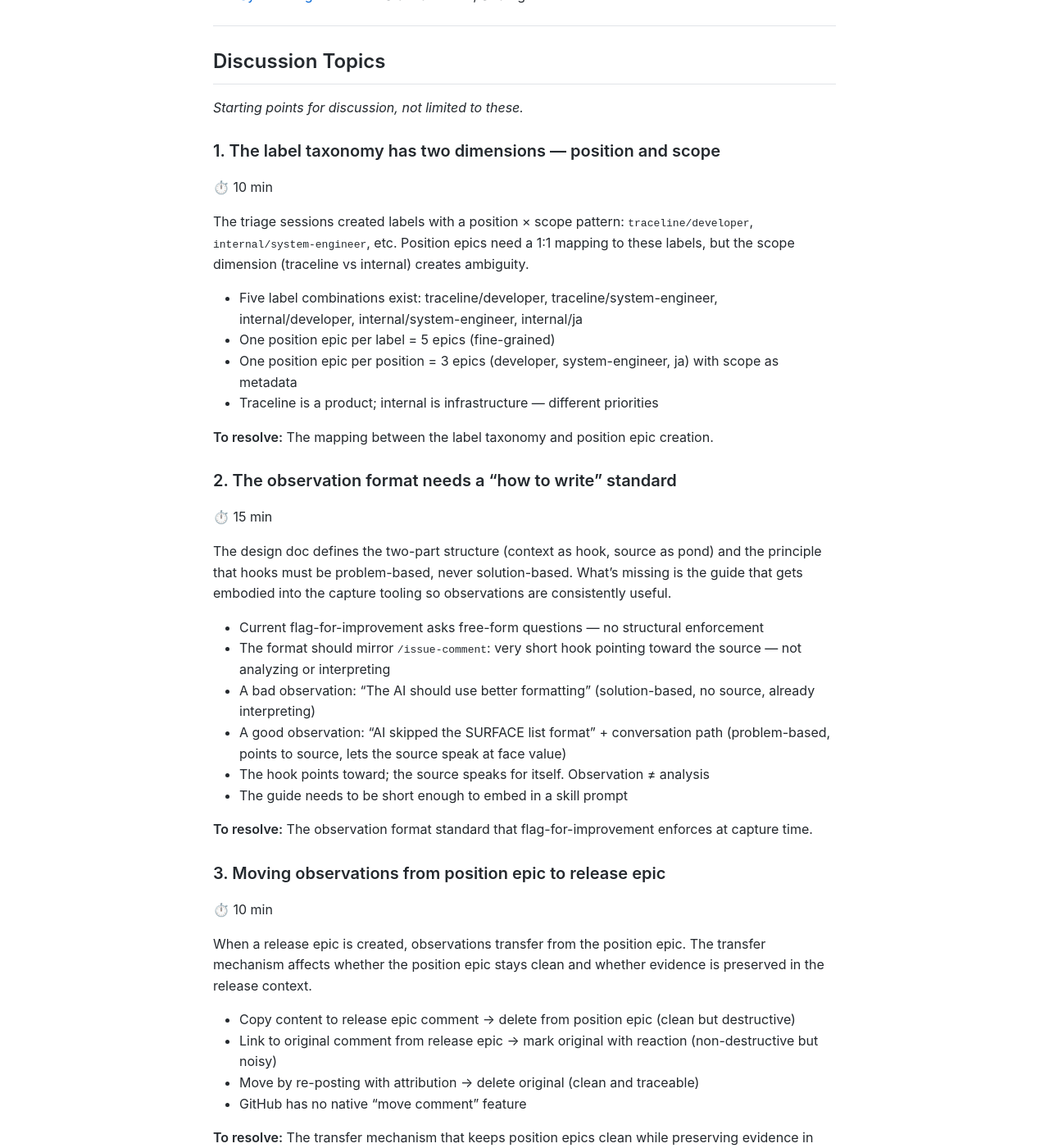
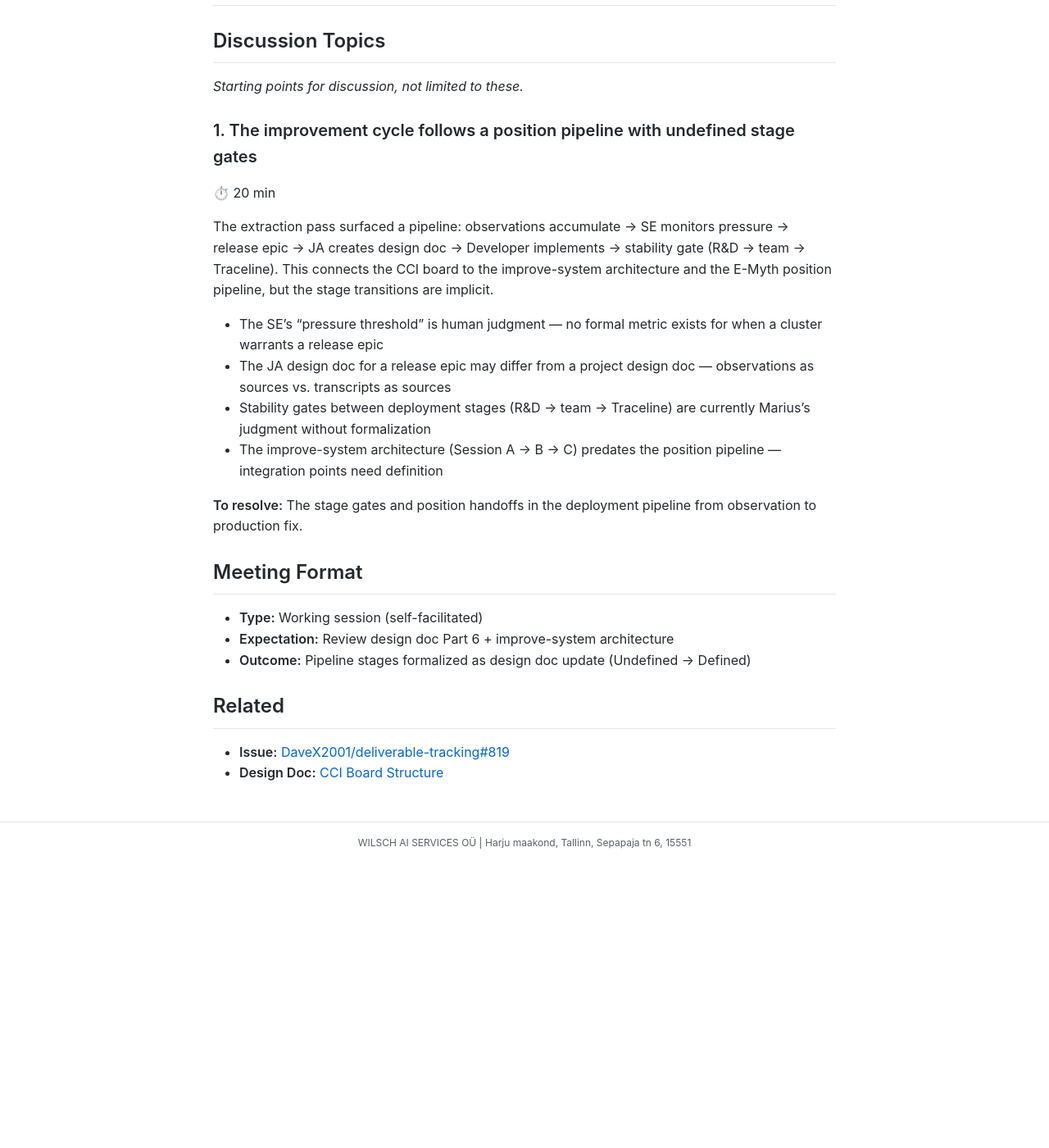
Before and after one commit to MariusWilsch/public-wilsch-ai-pages, a Jekyll site: the page built from project/soloforce/cci-board-structure-meeting-agenda.md, in a window 1280 px wide and 1400 px high, scrolled down 712 px. Shown: the whole window at 82% size. Built offline with Jekyll 4.4.1, drawn with Linux system fonts in a browser that asks for light colours; our own code applies the rules of GitHub Pages for plain Markdown files; after the commit the page ends 1764 px from its top, so only the background shows below that; some of the changed text lies outside the part shown.

Commit message:
Sync from hippocampus 2026-02-21

```diff
--- a/project/soloforce/cci-board-structure-meeting-agenda.md
+++ b/project/soloforce/cci-board-structure-meeting-agenda.md
@@ -7,16 +7,15 @@ publish: true
 
 ## Meeting Goal
 
-Resolve three open design questions from the CCI Board Structure design doc so the model can move from design to implementation:
+Resolve the deployment pipeline design from the CCI Board Structure design doc (Part 6) — how observations flow through positions from capture to deployed fix:
 
-1. **Label taxonomy mapping** — how position × scope labels translate to position epics
-2. **Observation format standard** — what a well-written observation looks like
-3. **Transfer mechanism** — how observations move from position epic to release epic
+1. **Deployment pipeline** — the full position pipeline from observation to production-deployed fix
 
 ## Pre-Read
 
 - [CCI Board Structure Design Doc](https://mariuswilsch.github.io/public-wilsch-ai-pages/project/soloforce/cci-board-structure-design)
 - [System Engineer PA](https://mariuswilsch.github.io/public-wilsch-ai-pages/global/system-engineer-position-agreement-wilsch-ai-services) — Standards 2-4, Strategic Work #2
+- [/improve-system Architecture](https://mariuswilsch.github.io/public-wilsch-ai-pages/global/improve-system-architecture)
 
 ---
 
@@ -24,62 +23,23 @@ Resolve three open design questions from the CCI Board Structure design doc so t
 
 *Starting points for discussion, not limited to these.*
 
-### 1. The label taxonomy has two dimensions — position and scope
-⏱️ 10 min
+### 1. The improvement cycle follows a position pipeline with undefined stage gates
+⏱️ 20 min
 
-The triage sessions created labels with a position × scope pattern: `traceline/developer`, `internal/system-engineer`, etc. Position epics need a 1:1 mapping to these labels, but the scope dimension (traceline vs internal) creates ambiguity.
+The extraction pass surfaced a pipeline: observations accumulate → SE monitors pressure → release epic → JA creates design doc → Developer implements → stability gate (R&D → team → Traceline). This connects the CCI board to the improve-system architecture and the E-Myth position pipeline, but the stage transitions are implicit.
 
-- Five label combinations exist: traceline/developer, traceline/system-engineer, internal/developer, internal/system-engineer, internal/ja
-- One position epic per label = 5 epics (fine-grained)
-- One position epic per position = 3 epics (developer, system-engineer, ja) with scope as metadata
-- Traceline is a product; internal is infrastructure — different priorities
+- The SE's "pressure threshold" is human judgment — no formal metric exists for when a cluster warrants a release epic
+- The JA design doc for a release epic may differ from a project design doc — observations as sources vs. transcripts as sources
+- Stability gates between deployment stages (R&D → team → Traceline) are currently Marius's judgment without formalization
+- The improve-system architecture (Session A → B → C) predates the position pipeline — integration points need definition
 
-**To resolve:** The mapping between the label taxonomy and position epic creation.
-
-### 2. The observation format needs a "how to write" standard
-⏱️ 15 min
-
-The design doc defines the two-part structure (context as hook, source as pond) and the principle that hooks must be problem-based, never solution-based. What's missing is the guide that gets embodied into the capture tooling so observations are consistently useful.
-
-- Current flag-for-improvement asks free-form questions — no structural enforcement
-- The format should mirror `/issue-comment`: very short hook pointing toward the source — not analyzing or interpreting
-- A bad observation: "The AI should use better formatting" (solution-based, no source, already interpreting)
-- A good observation: "AI skipped the SURFACE list format" + conversation path (problem-based, points to source, lets the source speak at face value)
-- The hook points toward; the source speaks for itself. Observation ≠ analysis
-- The guide needs to be short enough to embed in a skill prompt
-
-**To resolve:** The observation format standard that flag-for-improvement enforces at capture time.
-
-### 3. Moving observations from position epic to release epic
-⏱️ 10 min
-
-When a release epic is created, observations transfer from the position epic. The transfer mechanism affects whether the position epic stays clean and whether evidence is preserved in the release context.
-
-- Copy content to release epic comment → delete from position epic (clean but destructive)
-- Link to original comment from release epic → mark original with reaction (non-destructive but noisy)
-- Move by re-posting with attribution → delete original (clean and traceable)
-- GitHub has no native "move comment" feature
-
-**To resolve:** The transfer mechanism that keeps position epics clean while preserving evidence in release epics.
-
-### 4. Capture friction — observation speed vs. flow interruption
-⏱️ 15 min
-
-Flag-for-improvement currently requires interactive back-and-forth that breaks the user's working flow. Observation capture needs to be nearly invisible — low enough friction that it happens naturally, not as a deliberate ceremony.
-
-- Current skill requires multiple AskUserQuestion rounds mid-session
-- The AI is good at wording — only the problem description and evidence path need to come from the user
-- Background task model: user provides problem + source, AI formats and posts asynchronously
-- Two non-negotiable constraints: problem-based hooks only, full evidence paths always (findable conversation paths, not IDs)
-- Possible approach: lightweight skill or inline command that captures in one interaction, formats in background
-
-**To resolve:** The capture mechanism that maintains problem-based hooks and full evidence paths while minimizing flow interruption.
+**To resolve:** The stage gates and position handoffs in the deployment pipeline from observation to production fix.
 
 ## Meeting Format
 
 - **Type:** Working session (self-facilitated)
-- **Expectation:** Review the design doc pre-read, bring examples of good/bad observations from recent sessions
-- **Outcome:** Four decisions documented as design doc updates (Undefined → Defined)
+- **Expectation:** Review design doc Part 6 + improve-system architecture
+- **Outcome:** Pipeline stages formalized as design doc update (Undefined → Defined)
 
 ## Related
 
```
